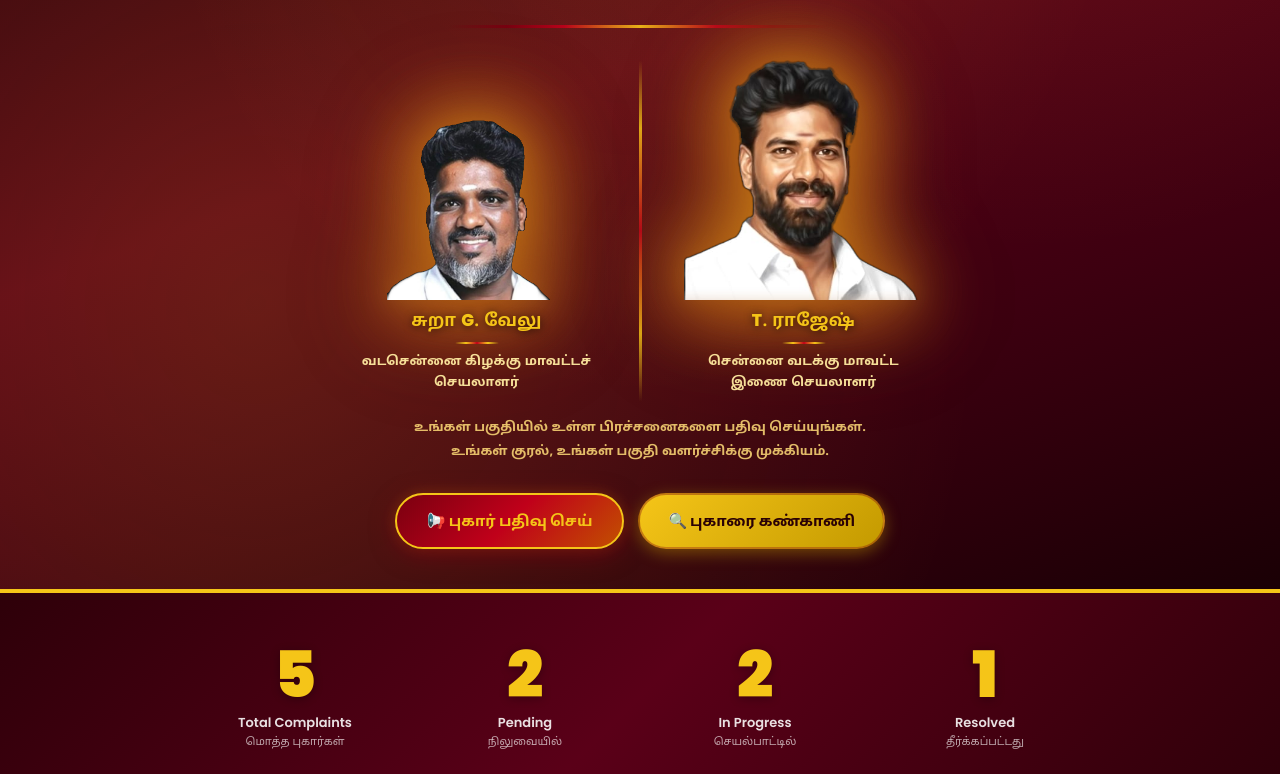
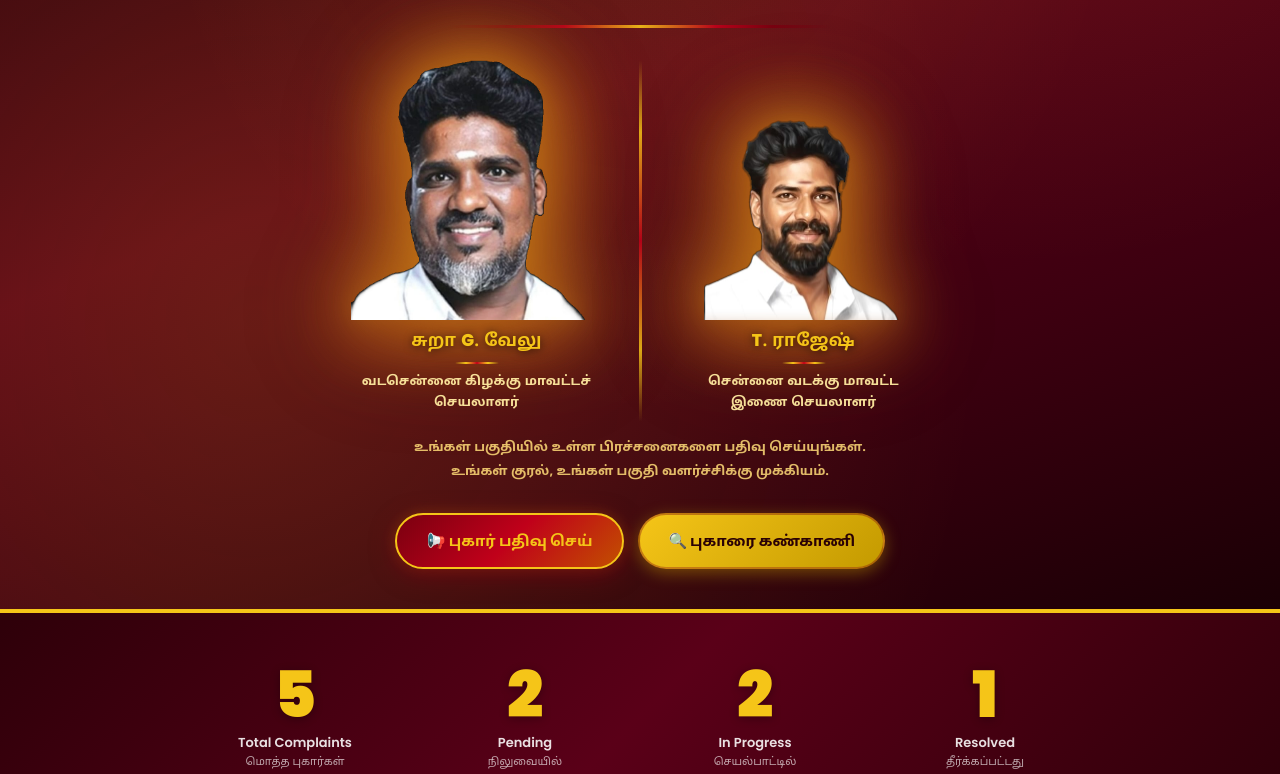
Before and after one commit to mygymwebsite7-web/RK-Nagar, a website: page public/index.html in a window 1280 px wide. Shown: the part 941-1715 px from the top of the page. Drawn offline with Linux system fonts and the light colour scheme.

Commit message:
Adjust 3rd and 4th MLA photo sizes

```diff
--- a/public/index.html
+++ b/public/index.html
@@ -690,9 +690,13 @@
         drop-shadow(0 0 12px rgba(245,197,24,0.4));
       animation: ministerFadeIn 1s ease 0.3s both;
     }
+    .mla3-photo {
+      max-width: 200px;
+      height: 200px;
+    }
     .mla4-photo {
-      max-width: 180px;
-      height: 180px;
+      max-width: 260px;
+      height: 260px;
     }
     @keyframes ministerFadeIn {
       from { opacity: 0; transform: translateY(24px); }
@@ -1000,7 +1004,7 @@
         <!-- Leader (now in 4th position) -->
         <div class="minister-block">
           <div class="minister-block-inner">
-            <img src="assets/leader-cutout.png" alt="T. ராஜேஷ்" class="minister-photo">
+            <img src="assets/leader-cutout.png" alt="T. ராஜேஷ்" class="minister-photo mla3-photo">
             <div class="minister-name">T. ராஜேஷ்</div>
             <div class="minister-desig">சென்னை வடக்கு மாவட்ட<br>இணை செயலாளர்</div>
           </div>
```
